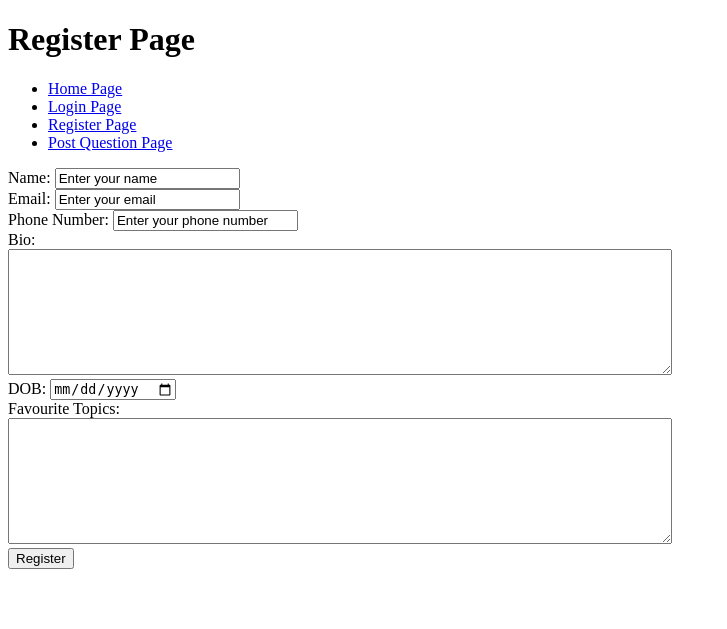
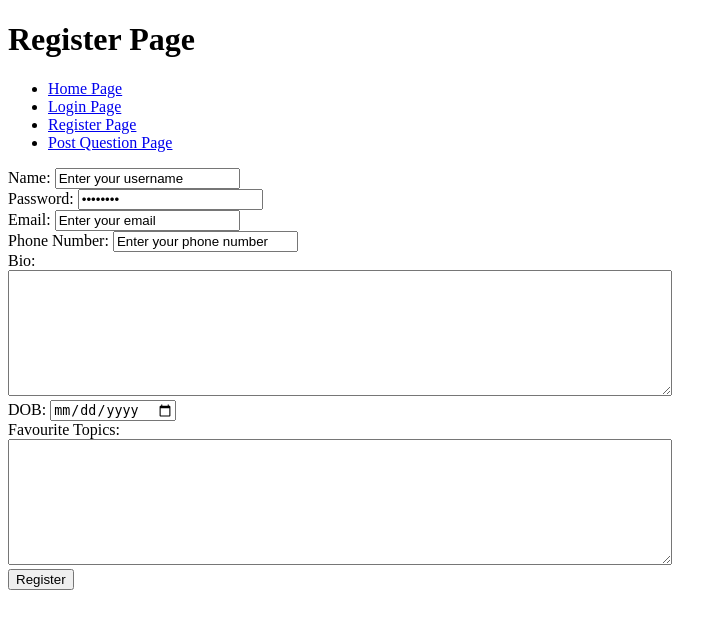
Before and after one commit to krkartikay/HackOnStack, a Flask app: page /register/ in a window 1280 px wide. Shown: the top 629 px of the page, without its empty margins (0-727 px from the left). Run offline with Flask 2, Linux system fonts and the light colour scheme.

Commit message:
Added registration page

```diff
--- a/app.py
+++ b/app.py
@@ -1,7 +1,10 @@
 from flask import *
 from flask_sqlalchemy import *
 from passlib.hash import sha256_crypt
-from config import app
+from config import *
+from models.Users import User
+from models.Questions import Question
+from models.Answers import Answers
 
 @app.route('/')
 def homepage():
@@ -22,7 +25,28 @@ def register():
     if request.method == "GET":
         return render_template("register.html")
     else:
-        pass
+        username = request.form['username']
+        if User.query.filter_by(username=username).first():
+            flash("Username already taken, sorry!")
+            return redirect(url_for('register'))
+        else:
+            password = request.form['password']
+            hashed_password = sha256_crypt.hash(password)
+            email = request.form['email']
+            phone_no = request.form['phone_no']
+            bio = request.form['bio']
+            dob = request.form['dob']
+            fav_topics = request.form['fav_topics']
+            user = User(username=username,
+                        password=hashed_password,
+                        email=email,
+                        phone_no=phone_no,
+                        bio=bio,
+                        dob=dob)
+            db.session.add(user)
+            db.session.commit()
+            flash("Successfully registered!")
+            return redirect(url_for('homepage'))
 
 @app.route('/post/question/', methods=['POST','GET'])
 def post_question():
--- a/models/Users.py
+++ b/models/Users.py
@@ -6,6 +6,6 @@ class User(db.Model):
     username = db.Column(db.String(80), unique=True, nullable=False)
     password = db.Column(db.String(77))
     email = db.Column(db.String(80), nullable=False)
-    phoneno = db.Column(db.String(13))
+    phone_no = db.Column(db.String(13))
     bio = db.Column(db.String(1000))
     dob = db.Column(db.DateTime, nullable=False)
--- a/templates/register.html
+++ b/templates/register.html
@@ -6,7 +6,9 @@
 {% block content %}
 <form method="post">
   <label for="name">Name: </label>
-  <input type="text" name="name" value="Enter your name"><br>
+  <input type="text" name="username" value="Enter your username"><br>
+  <label for="name">Password: </label>
+  <input type="password" name="password" value="password"><br>
   <label for="email">Email: </label>
   <input type="text" name="email" value="Enter your email"><br>
   <label for="phone_no">Phone Number: </label>
```
Also changed, not shown: models/__init__.py (added).
